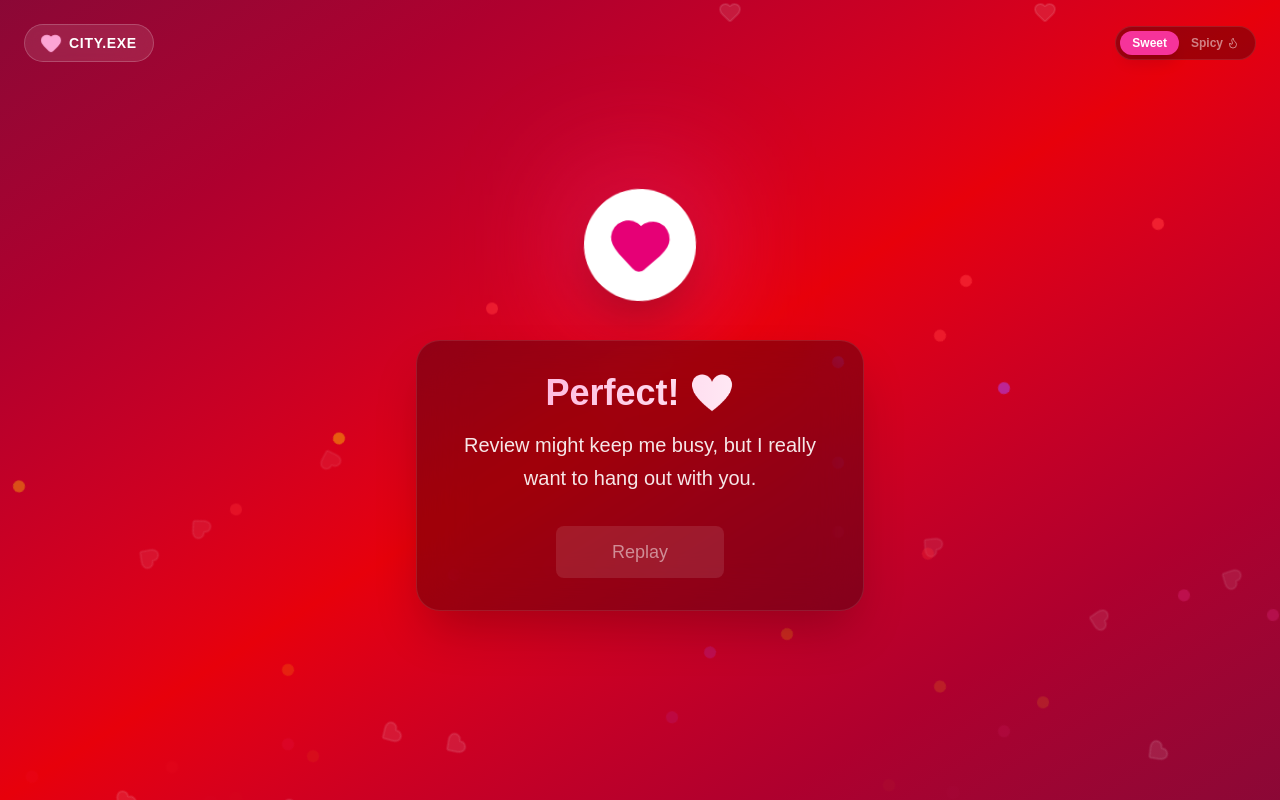
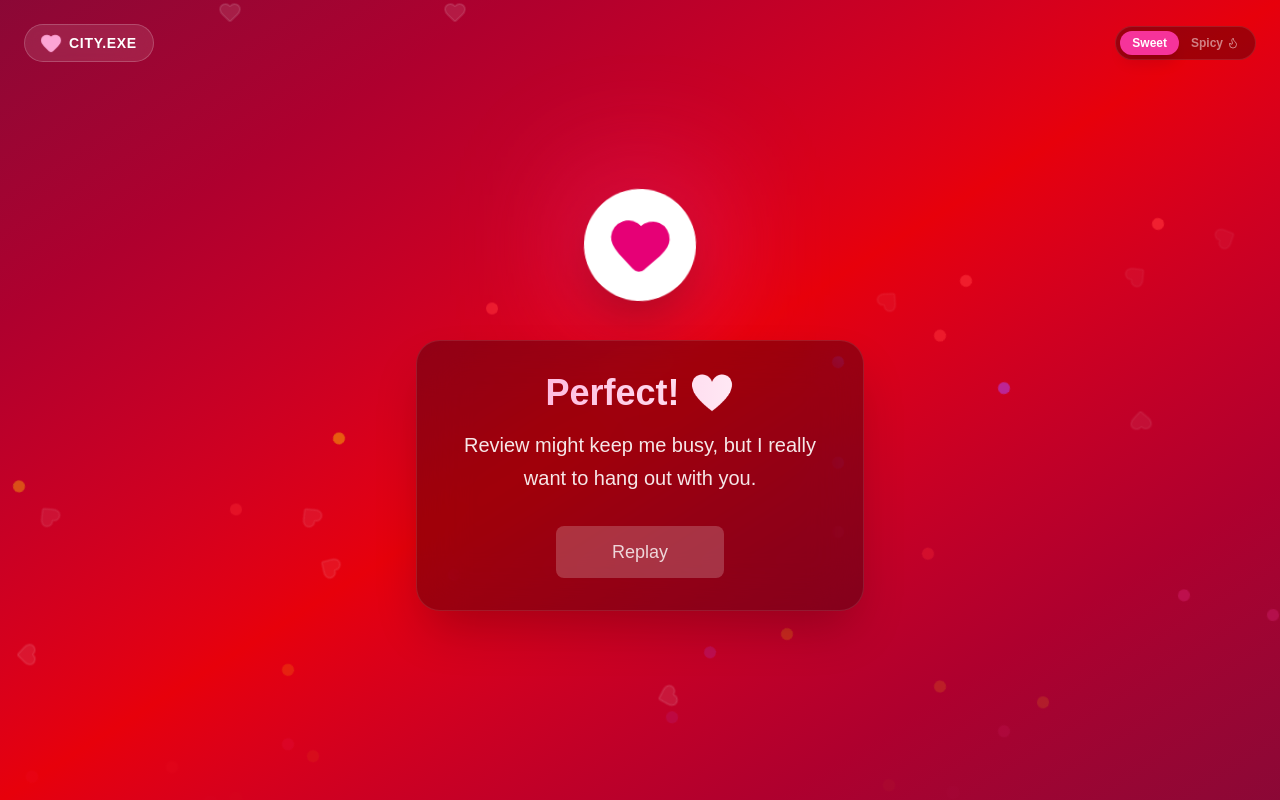
Before and after one commit to KirikuTokugawa/Valentine, a React (Vite) app: page / in a window 1280 px wide. Both pictures are taken after a click on the button "Yes, definitely!". Built offline with nearby package versions, Linux system fonts and the light colour scheme; a web font is replaced by a local one.

Commit message:
Update App.tsx

```diff
--- a/src/App.tsx
+++ b/src/App.tsx
@@ -1,4 +1,4 @@
-import { useState, useRef } from 'react';
+import { useState, useRef, useEffect } from 'react';
 import { Heart, Flame, X, Volume2, VolumeX, AlertCircle } from 'lucide-react';
 
 // --- Types ---
@@ -92,6 +92,14 @@ export default function App() {
     const [soundOn, setSoundOn] = useState(true);
 
     const containerRef = useRef<HTMLDivElement>(null);
+
+    // --- PASTE THIS BLOCK HERE ---
+    useEffect(() => {
+        setAccepted(false);  // This resets the "Success" screen back to the question
+        setNoCount(0);
+        setNoBtnPos({ x: 0, y: 0 });
+    }, [theme]);
+    //
 
     // --- 1. Audio Reference ---
     const audioRef = useRef<HTMLAudioElement>(null);
@@ -295,7 +303,7 @@ export default function App() {
                                 {text.successBody}
                             </p>
                             <div className="flex justify-center gap-2">
-                                <button onClick={handleReset} className="px-14 py-3 bg-white/10 rounded-lg hover:bg-white/20 transition text-lg text-white/50">
+                                <button onClick={handleReset} className="px-14 py-3 bg-white/20 rounded-lg hover:bg-white/20 transition text-lg text-white/80">
                                     Replay
                                 </button>
                             </div>
```
